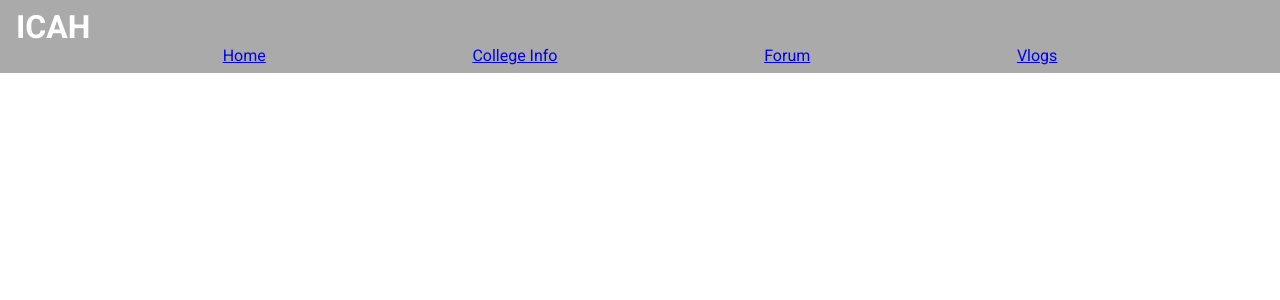
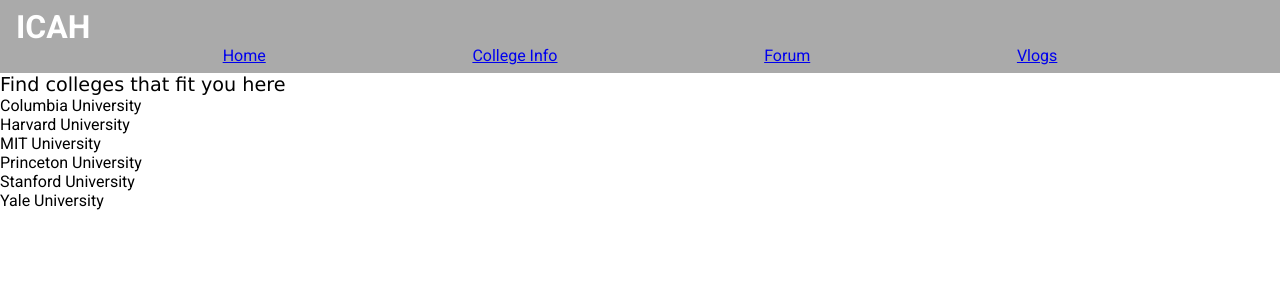
Before and after one commit to weblab-class/Bereket227-ruthshiferaw-nebadane123, a React app: page /CollegeInfo in a window 1280 px wide. Shown: the top 300 px of the page. Built offline with nearby package versions, Linux system fonts and the light colour scheme; no server answers; the HTML template or start-up script is replaced by a standard one; a web font is replaced by a local one.

Commit message:
college_help_for_internationals

```diff
--- a/client/src/components/App.js
+++ b/client/src/components/App.js
@@ -17,6 +17,7 @@
 import { socket } from "../client-socket.js";
 
 import { get, post } from "../utilities";
+import CollegeInfo from "./pages/CollegeInfo.js";
 
 /**
  * Define the "App" component
@@ -49,10 +50,10 @@
 
   return (
     <>
-     <NavBar/>
+      <NavBar />
       <Router>
-
         <Home path="/" handleLogin={handleLogin} handleLogout={handleLogout} userId={userId} />
+        <CollegeInfo path="/CollegeInfo" component={CollegeInfo} />
         {/* <NotFound default />
         <columbia path="/collegeInfo/columbia" />
         <Harvard path="/collegeInfo/Harvard" />
@@ -60,7 +61,6 @@
         <Princeton path="/collegeInfo/Princeton" />
         <Stanford path="/collegeInfo/Stanford" />
         <Yale path="/collegeInfo/Yale" /> */}
-
       </Router>
     </>
   );
--- a/client/src/components/modules/NavBar.js
+++ b/client/src/components/modules/NavBar.js
@@ -2,6 +2,7 @@
 import GoogleLogin, { GoogleLogout } from "react-google-login";
 import { Link } from "@reach/router";
 import "../../utilities.css";
+import CollegeInfo from "../pages/CollegeInfo";
 // import "./Skeleton.css";
 
 import "./NavBar.css";
@@ -13,10 +14,9 @@
         <div className="NavBar-title"> ICAH </div>
         <div className="Link-title">
           <Link to="/"> Home </Link>
-        <Link to="/collegeInfo/"> College Info </Link>
+          <Link to="/CollegeInfo"> College Info </Link>
           <Link to="/forum/"> Forum </Link>
           <Link to="/vlogs/"> Vlogs </Link>
-
         </div>
       </span>
     </nav>
--- a/client/src/components/pages/CollegeInfo.css
+++ b/client/src/components/pages/CollegeInfo.css
@@ -0,0 +1,5 @@
+.listitle {
+  font-size: larger;
+  font-family: Verdana, Geneva, Tahoma, sans-serif;
+  align-items: center;
+}
--- a/client/src/components/pages/CollegeInfo.js
+++ b/client/src/components/pages/CollegeInfo.js
@@ -1,7 +1,7 @@
 import React from "react";
 import "../../utilities.css";
 import "./CollegeInfo.css";
-import { Link } from "@reach/router";
+import NavBar from "../modules/NavBar";
 import columbia from "./columbia.png";
 import harvard from "./harvard.png";
 import stanford from "./stanford.png";
@@ -11,64 +11,17 @@
 
 const CollegeInfo = () => {
   return (
-    <section className="allistcontainer">
-      <div class="listitle">Find colleges that fit you here</div>
+    <>
       <section className="collegecontainer">
-        <section className="listitem">
-          <div className="imageholder">
-            <Link to="/CollegeInfo/columbia">
-              {" "}
-              <img scr={columbia} />
-            </Link>
-          </div>
-          <div className="list name">Columbia University</div>
-        </section>
-        <section className="listitem">
-          <div className="imageholder">
-            <Link to="/CollgeInfo/Harvard">
-              {" "}
-              <img scr={harvard} />
-            </Link>
-          </div>
-          <div className="list name">Harvard University</div>
-        </section>
-        <section className="listitem">
-          <div className="imageholder">
-            <Link to="/CollegeInfo/MIT">
-              {" "}
-              <img scr={MIT} />
-            </Link>
-          </div>
-          <div className="l ist name">MIT</div>
-        </section>
-        <section className="listitem">
-          <div className="imageholder">
-            <Link to="/CollegeInfo/Princeton">
-              {" "}
-              <img scr={princeton} />
-            </Link>
-          </div>
-          <div className="list name">Princeton University</div>
-        </section>
-        <section className="listitem">
-          <div className="imageholder">
-            <Link to="CollegeInfo/Stanford">
-              {" "}
-              <img scr={stanford} />
-            </Link>
-          </div>
-          <div className="list name">Stanford University</div>
-        </section>
-        <section className="listitem">
-          <div className="imageholder">
-            <Link to="/CollegeInfo/Yale">
-              {" "}
-              <img scr={yale} />
-            </Link>
-          </div>
-          <div className="list name">Yale University</div>
-        </section>
+        <div className="listitle">Find colleges that fit you here</div>
+        <div className="list name">Columbia University</div>
+        <div className="list name">Harvard University</div>
+        <div className="list name">MIT University</div>
+        <div className="list name">Princeton University</div>
+        <div className="list name">Stanford University</div>
+        <div className="list name">Yale University</div>
       </section>
-    </section>
+    </>
   );
 };
+export default CollegeInfo;
```
Also changed, not shown: client/src/components/pages/Forum.js (+8 -0 lines), client/src/components/pages/Testimonials.js (+8 -8 lines). Lines whose indentation alone changed are shown as unchanged.
